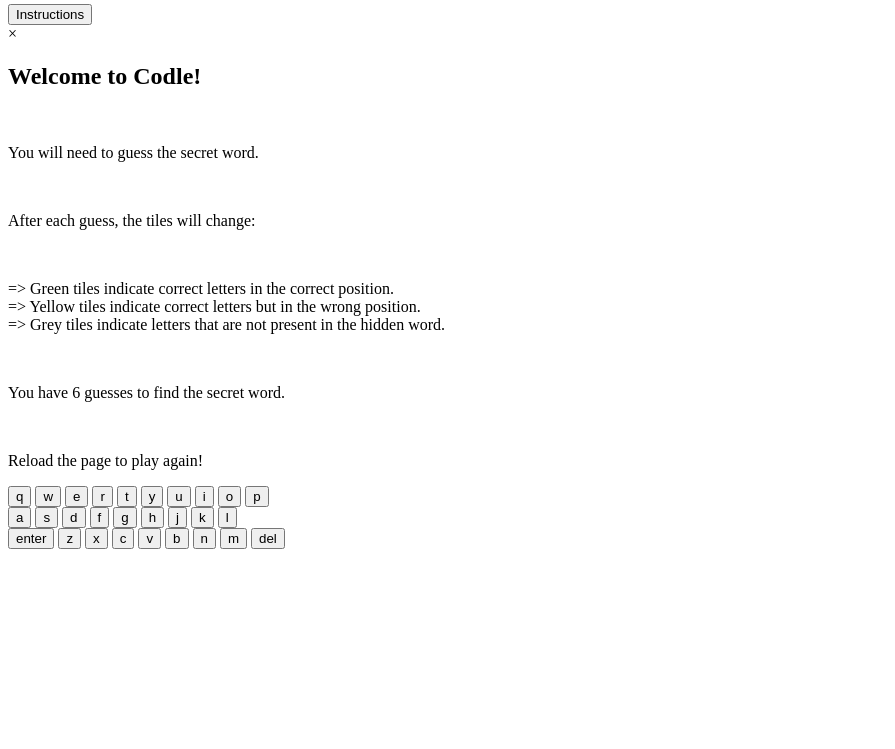
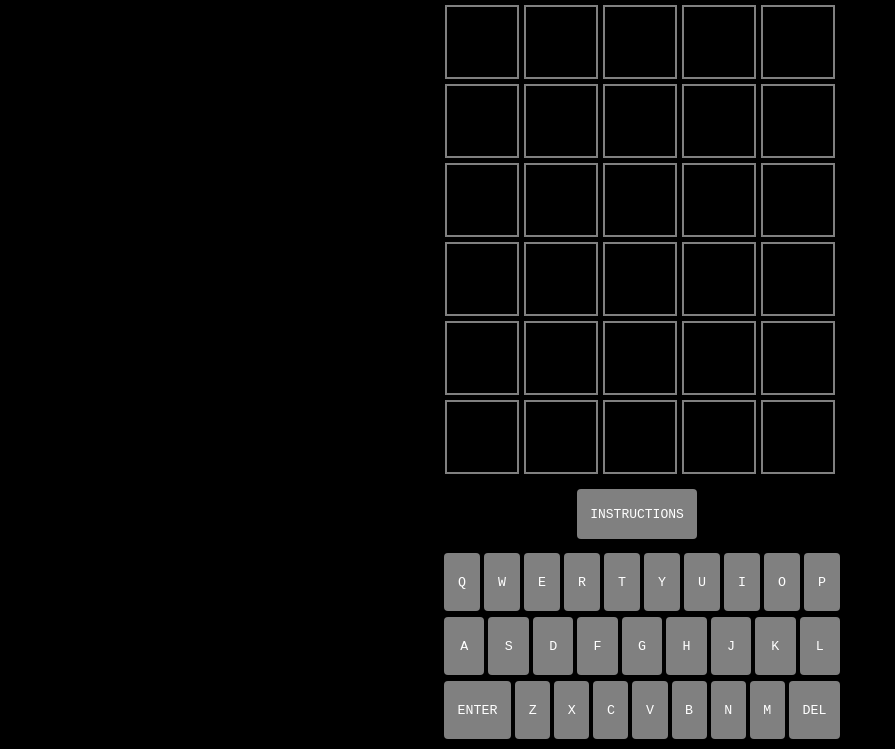
Before and after one commit to jackson-07/codle, a plain HTML site: page index.html in a window 1280 px wide. Shown: the part 76-825 px from the top of the page, without its empty margins (0-895 px from the left). Before the commit the page ends 800 px from the top, so only its background shows below. Drawn offline with Linux system fonts and the light colour scheme; the site is published under a folder, as on GitHub Pages, so addresses that start at the root find nothing.

Commit message:
please work

```diff
--- a/index.html
+++ b/index.html
@@ -6,8 +6,8 @@
     <meta name="viewport" content="width=device-width, initial-scale=1.0">
     <meta name="author" content="Jackson Raymond">
     <link rel="icon" type="image/x-icon" href="/img/wordle-favicon.jpg">
-    <link rel="stylesheet" href="/src/style.css">
-    <script type="module" defer src="/src/main.js"></script>
+    <link rel="stylesheet" href="./src/style.css">
+    <script type="module" defer src="./src/main.js"></script>
     <title>CODLE</title>
 </head>
 
```
